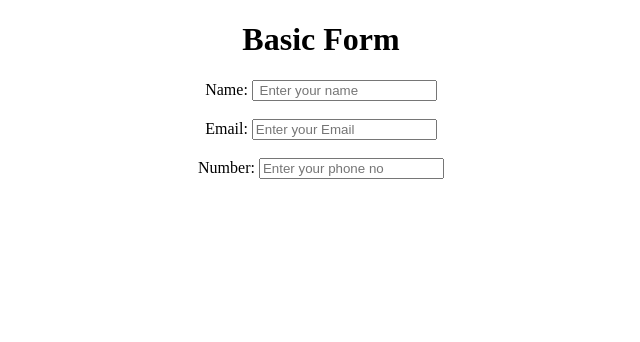
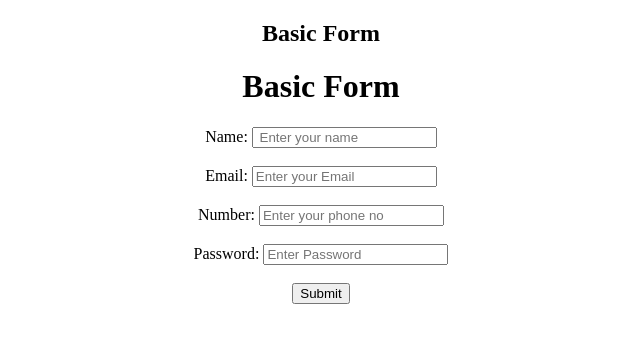
Before and after one commit to KBaiju37/frontend, a plain HTML site: page index.html in a window 1280 px wide. Shown: the whole page, without its empty margins (319-959 px from the left). Drawn offline with Linux system fonts and the light colour scheme.

Commit message:
usage of form

```diff
--- a/index.html
+++ b/index.html
@@ -7,11 +7,16 @@
 </head>
 <body>
     <center>
+        <h2>Basic Form</h2>
+        <form>
        <h1>Basic Form</h1>
-       Name: <input placeholder=" Enter your name"> <br><br>
+       Name: <input placeholder=" Enter your name" required> <br><br>
        Email: <input placeholder="Enter your Email" type = "email"><br><br>
        Number: <input placeholder="Enter your phone no" type = "Number"><br><br>
+       Password: <input placeholder="Enter Password" type = "password"><br> <br>
+       <button> Submit</button>
     </center>
+    </form>
 
 
 
```
